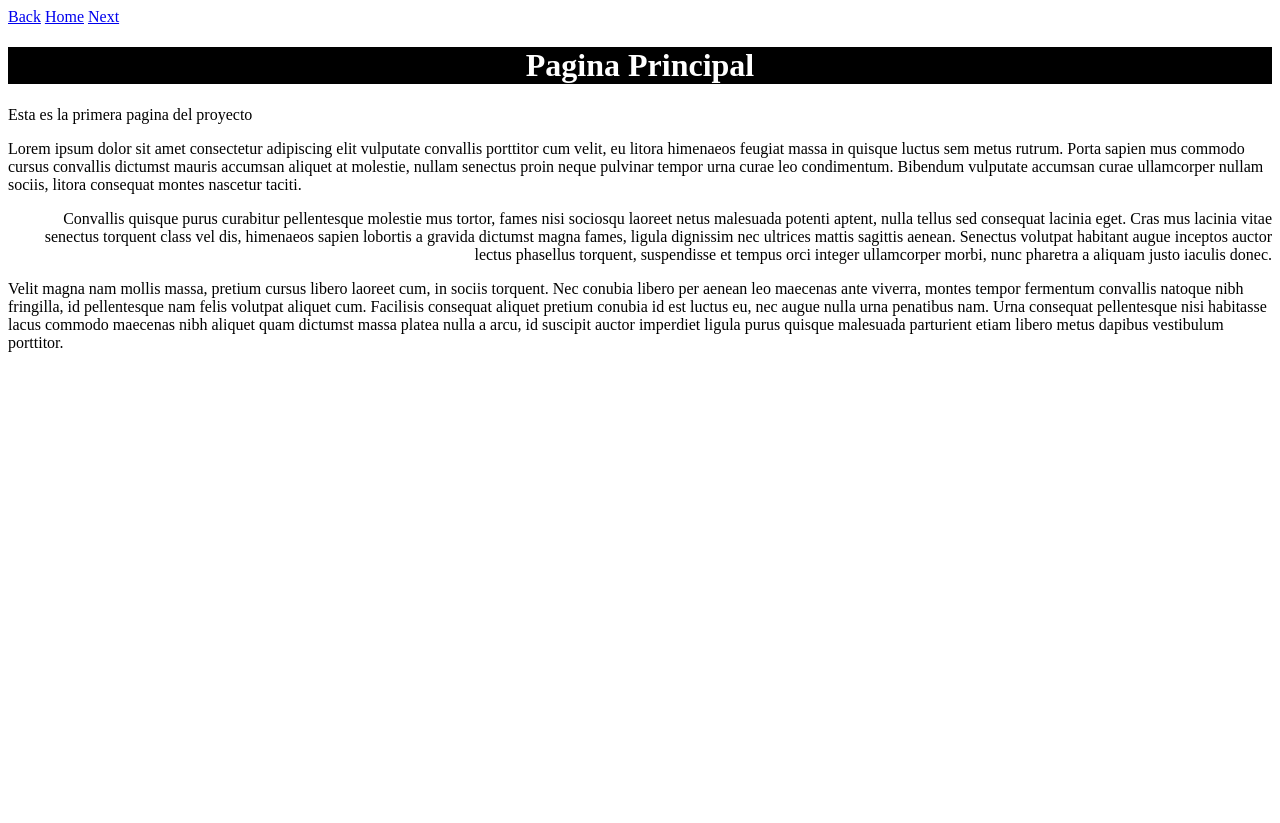
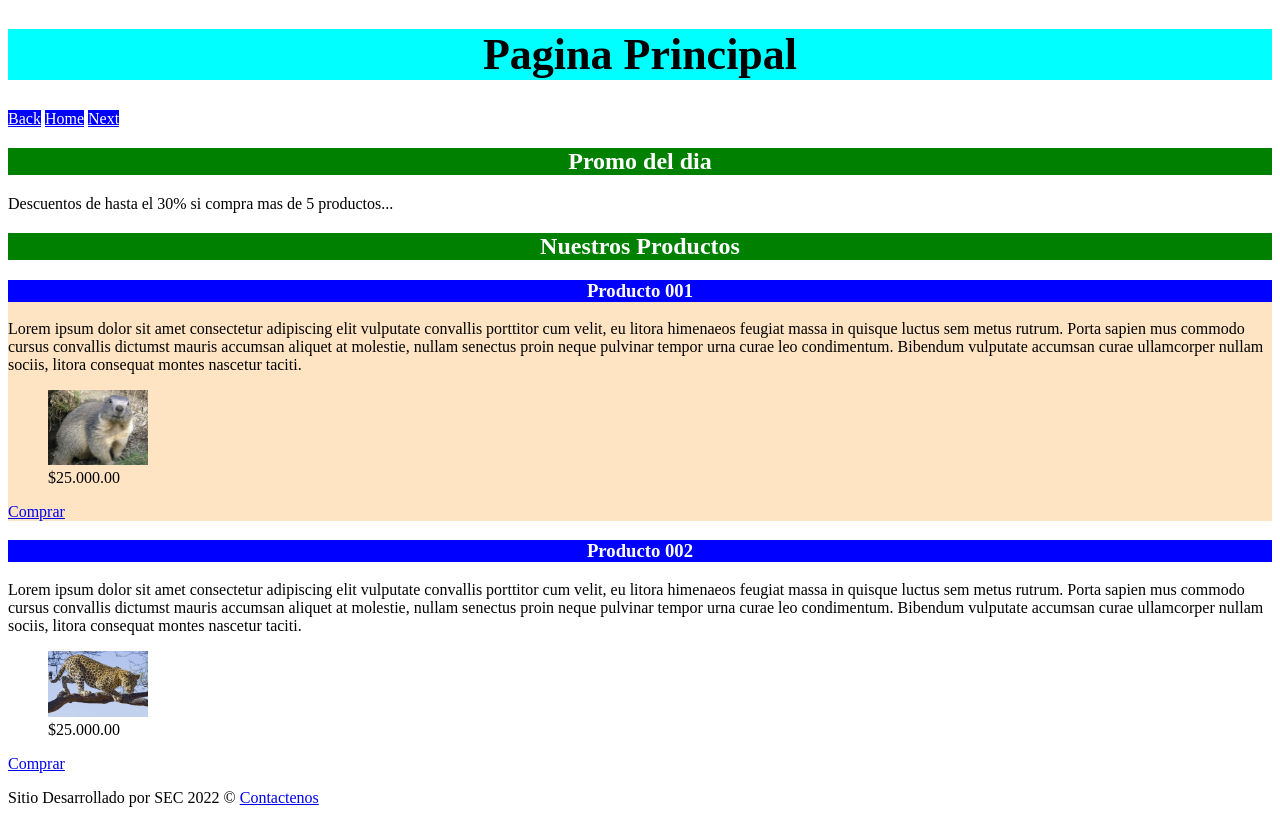
Before and after one commit to joelstre/Fix_Proyect, a Spring Boot app: page / in a window 1280 px wide. Before the commit the page ends 352 px from the top, so only its background shows below. Run offline with Spring Boot 4, Linux system fonts and the light colour scheme.

Commit message:
clase semana 2 Estilos y semantica

```diff
--- /dev/null
+++ b/src/main/resources/static/css/Estilos.css
@@ -0,0 +1,48 @@
+header{
+    text-align: center;
+    background-color: black;
+    color: white
+}
+
+article header{
+    background-color: blue;
+    color: white
+}
+
+h2{
+    text-align: center;
+    background-color: green;
+    color: white;
+}
+
+#titulo {
+
+    background-color: aqua;
+    color: black;
+    font-size: 44px;
+
+}
+
+.producto{
+    background-color: bisque;
+}
+
+nav a{
+    background-color: blue;
+    color: white
+}
+
+nav a:hover{
+    background-color: black;
+    color: white;
+    font-size: 20px;
+    animation-delay: 1s;
+}
+
+article:odd {
+
+}
+
+article:even {
+
+}
--- a/src/main/resources/static/index.html
+++ b/src/main/resources/static/index.html
@@ -3,20 +3,92 @@
     <head>
         <title>TECstore</title>
         <meta charset="UTF-8">
-
+        <link href="css/Estilos.css" rel="stylesheet" type="text/css"/>
     </head>
     <body>
 
-        <a href="Ejemplo5.html">Back</a>
-        <a href="index.html">Home</a>
-        <a href="Ejemplo2.html">Next</a>
+        <header><!-- Esto se usa para definir el encabezado -->
 
-        <h1 style="text-align: center; background-color: black;color: white">Pagina Principal</h1>
-        <p>Esta es la primera pagina del proyecto</p>
+            <h1 id="titulo">Pagina Principal</h1>
 
-        <p>Lorem ipsum dolor sit amet consectetur adipiscing elit vulputate convallis porttitor cum velit, eu litora himenaeos feugiat massa in quisque luctus sem metus rutrum. Porta sapien mus commodo cursus convallis dictumst mauris accumsan aliquet at molestie, nullam senectus proin neque pulvinar tempor urna curae leo condimentum. Bibendum vulputate accumsan curae ullamcorper nullam sociis, litora consequat montes nascetur taciti.</p>
-        <p style="text-align: right">Convallis quisque purus curabitur pellentesque molestie mus tortor, fames nisi sociosqu laoreet netus malesuada potenti aptent, nulla tellus sed consequat lacinia eget. Cras mus lacinia vitae senectus torquent class vel dis, himenaeos sapien lobortis a gravida dictumst magna fames, ligula dignissim nec ultrices mattis sagittis aenean. Senectus volutpat habitant augue inceptos auctor lectus phasellus torquent, suspendisse et tempus orci integer ullamcorper morbi, nunc pharetra a aliquam justo iaculis donec.</p>
-        <p>Velit magna nam mollis massa, pretium cursus libero laoreet cum, in sociis torquent. Nec conubia libero per aenean leo maecenas ante viverra, montes tempor fermentum convallis natoque nibh fringilla, id pellentesque nam felis volutpat aliquet cum. Facilisis consequat aliquet pretium conubia id est luctus eu, nec augue nulla urna penatibus nam. Urna consequat pellentesque nisi habitasse lacus commodo maecenas nibh aliquet quam dictumst massa platea nulla a arcu, id suscipit auctor imperdiet ligula purus quisque malesuada parturient etiam libero metus dapibus vestibulum porttitor.</p>
+        </header>
+
+        <nav>
+
+            <a href="Ejemplo5.html">Back</a>
+            <a href="index.html">Home</a>
+            <a href="Ejemplo2.html">Next</a>
+
+        </nav>
+
+        <aside>
+
+            <h2>Promo del dia</h2>
+            <p>Descuentos de hasta el 30% si compra mas de 5 productos...</p>
+
+        </aside>
+
+        <section>
+
+            <h2>Nuestros Productos</h2>
+
+            <article class="producto">
+
+                <header>
+
+                   <h3>Producto 001</h3>
+
+                </header>
+
+                <p>Lorem ipsum dolor sit amet consectetur adipiscing elit vulputate convallis porttitor cum velit, eu litora himenaeos feugiat massa in quisque luctus sem metus rutrum. Porta sapien mus commodo cursus convallis dictumst mauris accumsan aliquet at molestie, nullam senectus proin neque pulvinar tempor urna curae leo condimentum. Bibendum vulputate accumsan curae ullamcorper nullam sociis, litora consequat montes nascetur taciti.</p>
+
+                <figure>
+
+                <img src="Imagenes/Marmota.jpg" alt="Marmota Grande en el suelo" width="100"/>
+                <figcaption>$25.000.00</figcaption>
+
+                </figure>
+
+                <footer>
+
+                    <a href="agregarACarrito">Comprar</a>
+
+                </footer>
+
+            </article>
+
+            <article>
+
+                <header>
+
+                   <h3>Producto 002</h3>
+
+                </header>
+
+                <p>Lorem ipsum dolor sit amet consectetur adipiscing elit vulputate convallis porttitor cum velit, eu litora himenaeos feugiat massa in quisque luctus sem metus rutrum. Porta sapien mus commodo cursus convallis dictumst mauris accumsan aliquet at molestie, nullam senectus proin neque pulvinar tempor urna curae leo condimentum. Bibendum vulputate accumsan curae ullamcorper nullam sociis, litora consequat montes nascetur taciti.</p>
+
+                <figure>
+
+                <img src="Imagenes/Leopardo.jpg" alt="Marmota Grande en el suelo" width="100"/>
+                <figcaption>$25.000.00</figcaption>
+
+                </figure>
+
+                <footer>
+
+                    <a href="agregarACarrito">Comprar</a>
+
+                </footer>
+
+            </article>
+
+        </section>
+
+        <footer>
+
+            <p>Sitio Desarrollado por SEC 2022 &copy <a href="mailto:sec@gmail.com">Contactenos</a></p>
+
+        </footer>
 
     </body>
 
```
Also changed, not shown: src/main/resources/static/Ejemplo2.html (+20 -3 lines), src/main/resources/static/Ejemplo3.html (+20 -4 lines), src/main/resources/static/Ejemplo4.html (+22 -4 lines), src/main/resources/static/Ejemplo5.html (+23 -3 lines), src/main/resources/static/Ejemplo6.html (added, +94 -0 lines), src/main/resources/static/Ejemplo7.html (added, +63 -0 lines), src/main/resources/static/Imagenes/Leopardo.jpg (added), src/main/resources/static/Imagenes/Marmota.jfif (added), src/main/resources/static/Imagenes/Marmota.jpg (added), 1 other file.
